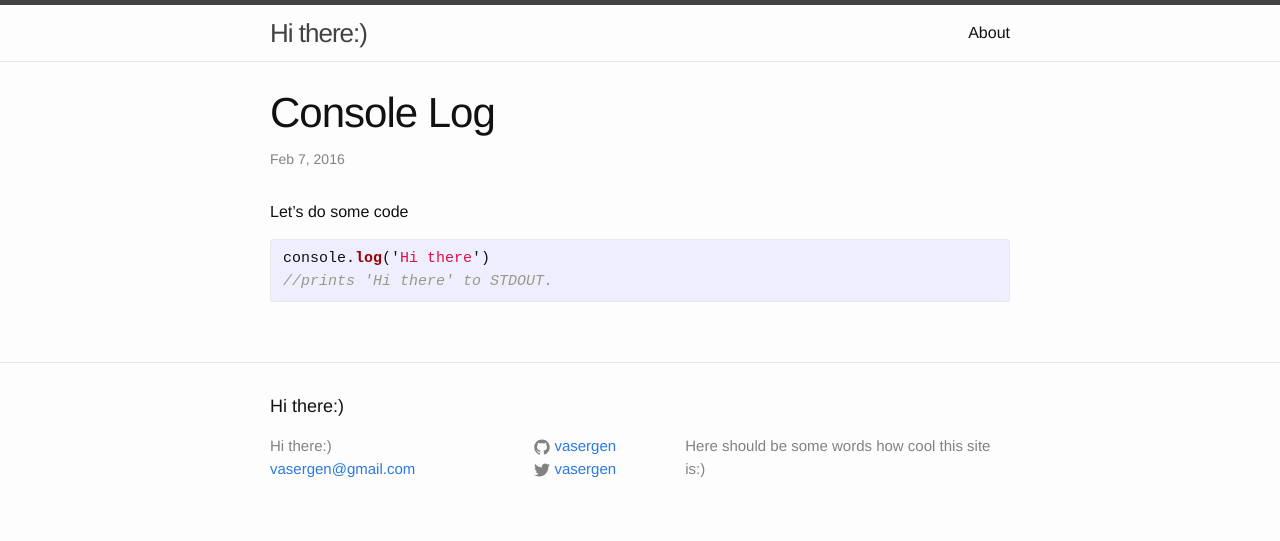
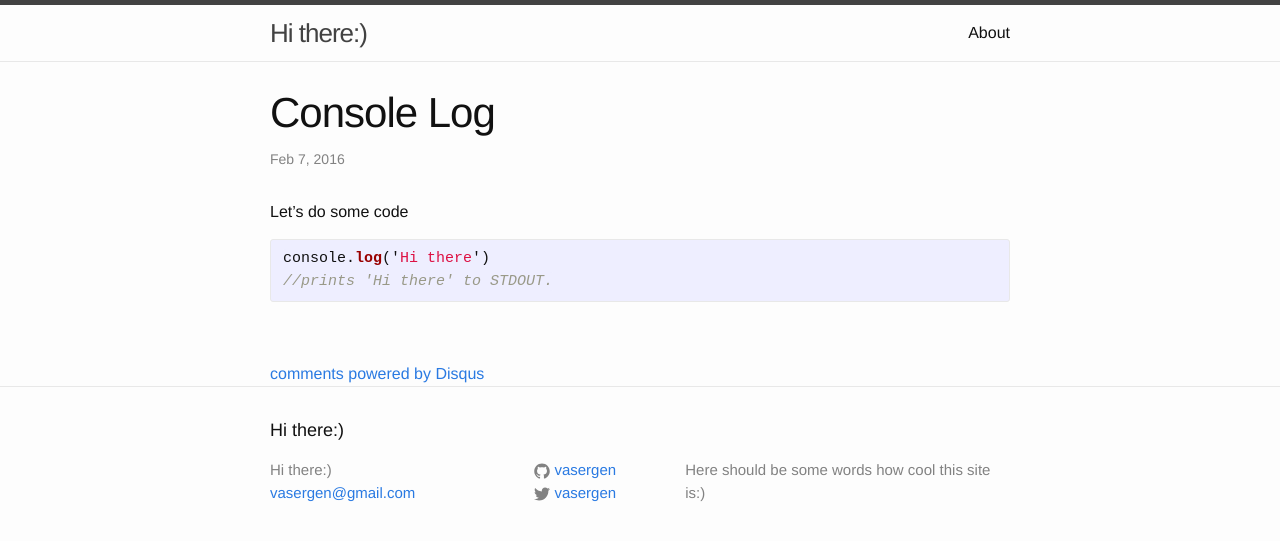
Before and after one commit to vasergen/vasergen.github.io, a Jekyll site: the page built from _posts/js/2016-02-07-console-log.markdown, in a window 1280 px wide. Shown: the top 541 px of the page. Built offline with Jekyll 4.4.1, drawn with Linux system fonts in a browser that asks for light colours; comment, search, counter and statistics services are not loaded.

Commit message:
add comments to site

```diff
--- a/_layouts/default.html
+++ b/_layouts/default.html
@@ -13,6 +13,11 @@
       </div>
     </div>
 
+    <div class="wrapper">
+      {% include comments.html %}
+    </div>
+
+
     {% include footer.html %}
 
   </body>
--- a/_posts/js/2016-02-07-console-log.markdown
+++ b/_posts/js/2016-02-07-console-log.markdown
@@ -2,6 +2,7 @@
 layout: post
 title:  "Console Log"
 date:   2016-02-07 12:40:22 +0100
+comments: true
 categories: js
 ---
 
```
